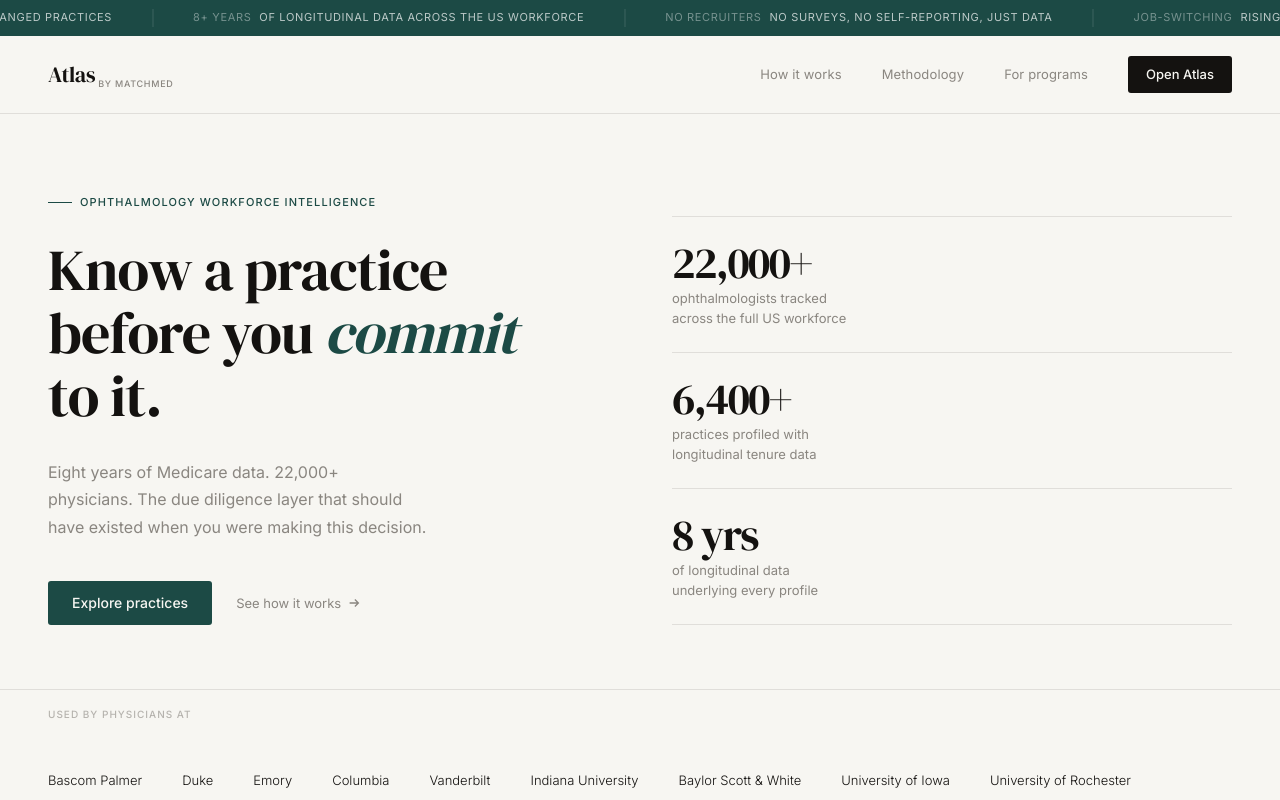
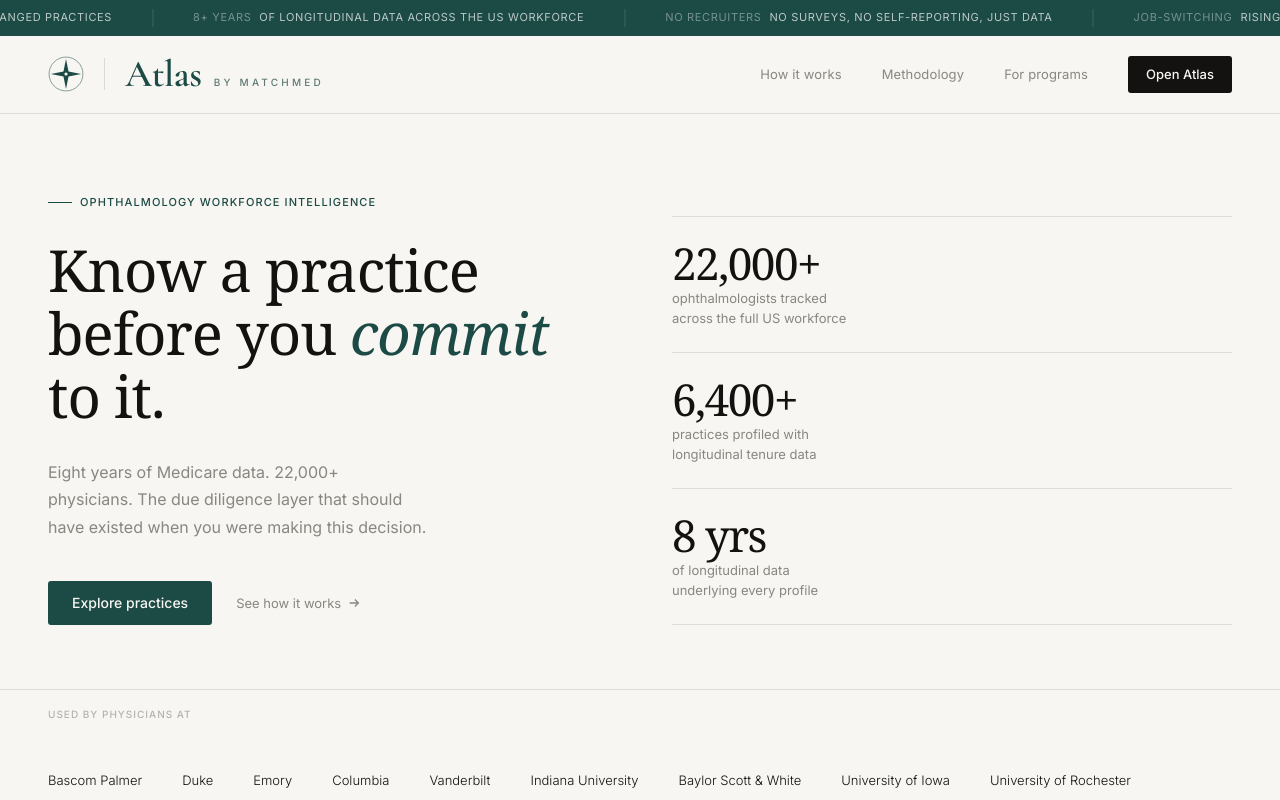
Before and after one commit to matchmed/matchmed-marketing, a Next.js app: page / in a window 1280 px wide. Shown: the top 800 px of the page. Built offline with nearby package versions, Linux system fonts and the light colour scheme.

Commit message:
feat: compass logo, Cormorant Garamond, favicon

```diff
--- a/src/app/layout.tsx
+++ b/src/app/layout.tsx
@@ -1,14 +1,14 @@
-// src/app/layout.tsx
+// src/app/layout.tsx — updated with Cormorant Garamond added
 
 import type { Metadata } from 'next'
-import { DM_Serif_Display, Inter } from 'next/font/google'
+import { Cormorant_Garamond, Inter } from 'next/font/google'
 import './globals.css'
 
-const serif = DM_Serif_Display({
-  weight: ['400'],
+const display = Cormorant_Garamond({
+  weight: ['600'],
   style: ['normal', 'italic'],
   subsets: ['latin'],
-  variable: '--font-serif',
+  variable: '--font-display',
   display: 'swap',
 })
 
@@ -37,7 +37,7 @@
   children: React.ReactNode
 }) {
   return (
-    <html lang="en" className={`${serif.variable} ${sans.variable}`}>
+    <html lang="en" className={`${display.variable} ${sans.variable}`}>
       <body>{children}</body>
     </html>
   )
--- a/src/app/page.tsx
+++ b/src/app/page.tsx
@@ -141,15 +141,50 @@
   )
 }
 
+function NavLogo() {
+  return (
+    <Link href="/" style={{ textDecoration: 'none', display: 'flex', alignItems: 'center', gap: 20 }}>
+      {/* Compass mark */}
+      <svg width="36" height="36" viewBox="0 0 100 100" fill="none" aria-label="Atlas compass mark">
+        <circle cx="50" cy="50" r="47" stroke="#1C4A45" strokeWidth="1.4"/>
+        <polygon points="50,8 57,43 92,50 57,57 50,92 43,57 8,50 43,43" fill="#1C4A45"/>
+        <circle cx="50" cy="50" r="4.4" fill="#F7F6F2"/>
+      </svg>
+
+      {/* Divider */}
+      <span style={{ width: 1, height: 32, background: 'rgba(20,18,16,0.12)', display: 'block' }} />
+
+      {/* Wordmark */}
+      <div style={{ display: 'flex', alignItems: 'baseline', gap: 12 }}>
+        <span style={{
+          fontFamily: "'Cormorant Garamond', var(--font-serif), Georgia, serif",
+          fontWeight: 600,
+          fontSize: 38,
+          lineHeight: 0.8,
+          color: '#1C4A45',
+          letterSpacing: '-0.01em',
+        }}>
+          Atlas
+        </span>
+        <span style={{
+          fontFamily: 'var(--font-sans)',
+          fontWeight: 500,
+          fontSize: 10,
+          letterSpacing: '0.32em',
+          textTransform: 'uppercase',
+          color: '#5E7A75',
+        }}>
+          by Matchmed
+        </span>
+      </div>
+    </Link>
+  )
+}
+
 function Nav() {
   return (
     <nav style={{ display: 'flex', alignItems: 'center', justifyContent: 'space-between', padding: '1.25rem 3rem', borderBottom: S.hairline }}>
-      <div style={{ fontFamily: 'var(--font-serif)', fontSize: 22, color: S.ink, letterSpacing: -0.3 }}>
-        Atlas
-        <sub style={{ fontFamily: 'var(--font-sans)', fontSize: 9, fontWeight: 500, letterSpacing: '0.08em', textTransform: 'uppercase', color: S.mid, verticalAlign: 'sub', marginLeft: 3 }}>
-          by MatchMed
-        </sub>
-      </div>
+      <NavLogo />
       <div style={{ display: 'flex', alignItems: 'center', gap: '2.5rem' }}>
         {[['How it works', '#how-it-works'], ['Methodology', 'https://atlas.matchmed.app/scoring-methodology'], ['For programs', '#programs']].map(([label, href]) => (
           <Link key={label} href={href} style={{ fontSize: 13, color: S.mid, letterSpacing: '0.01em' }}>
```
Also changed, not shown: public/icon.svg (added), 1 other file (tests, documents, lock files or other folders).
